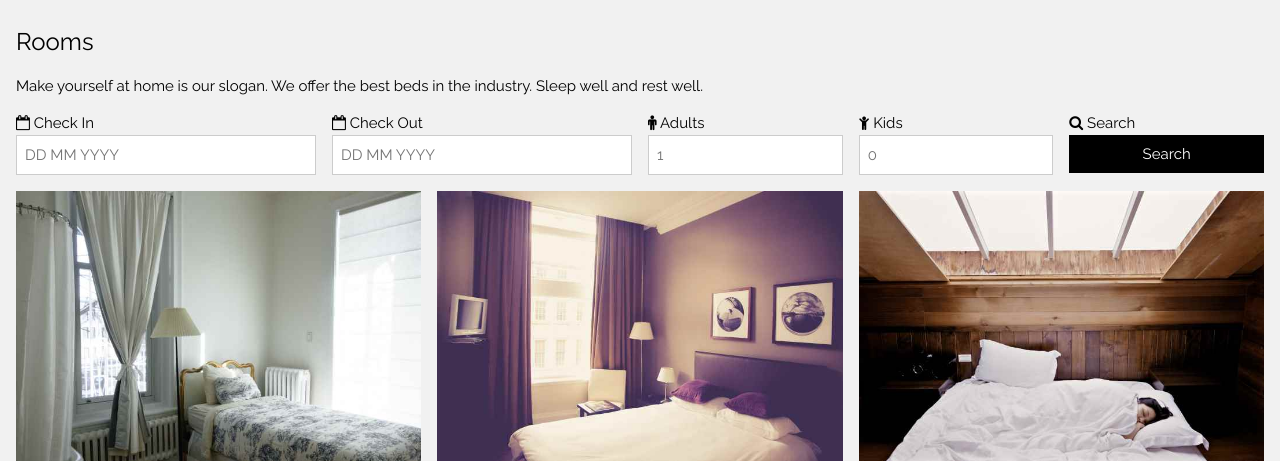
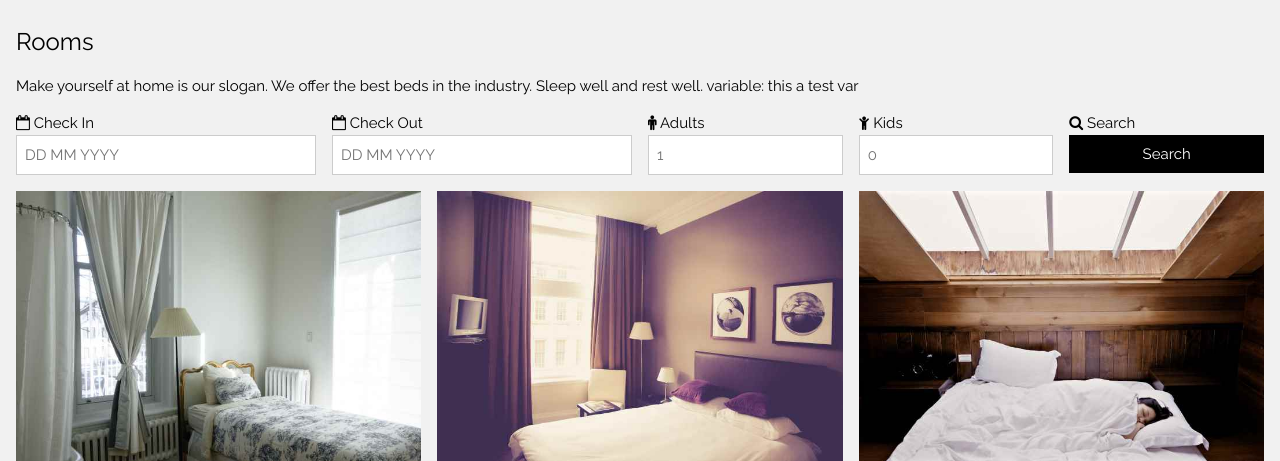
Before and after one commit to ammar-faifi/ics324, a Django app: page /example/ in a window 1280 px wide. Shown: the part 728-1189 px from the top of the page. Run offline with Django 4.2, Linux system fonts and the light colour scheme; some libraries are stand-ins or nearby versions.

Commit message:
test variable in temoplate

```diff
--- a/example/templates/index.html
+++ b/example/templates/index.html
@@ -6,6 +6,7 @@
     <p>
       Make yourself at home is our slogan. We offer the best beds in the
       industry. Sleep well and rest well.
+      variable: {{ test_var }}
     </p>
   </div>
 
```
